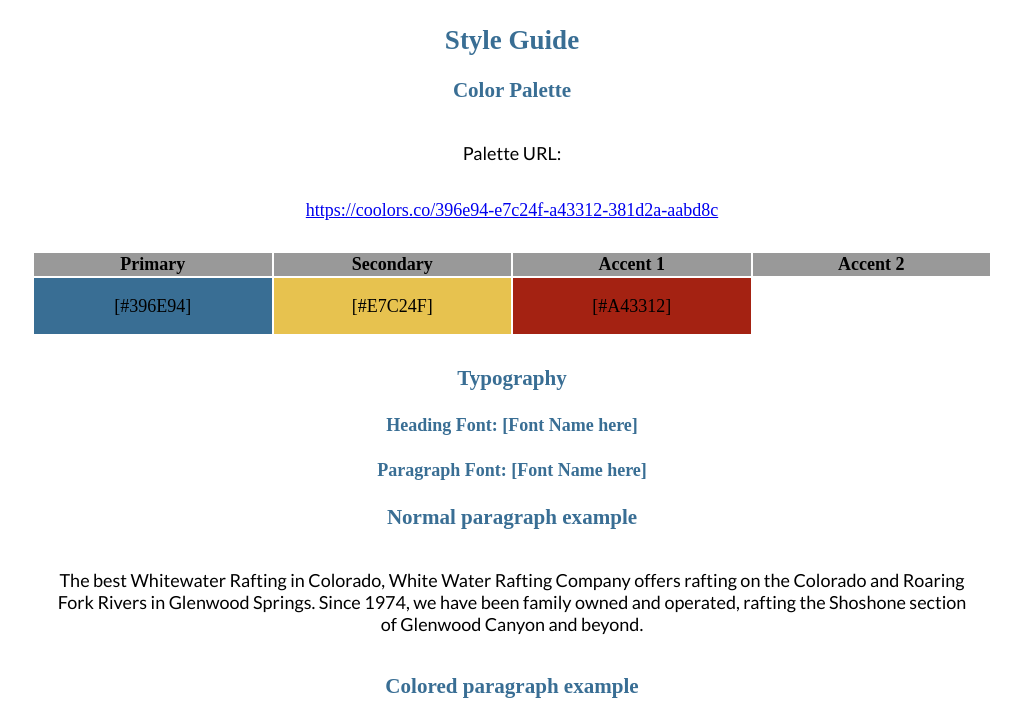
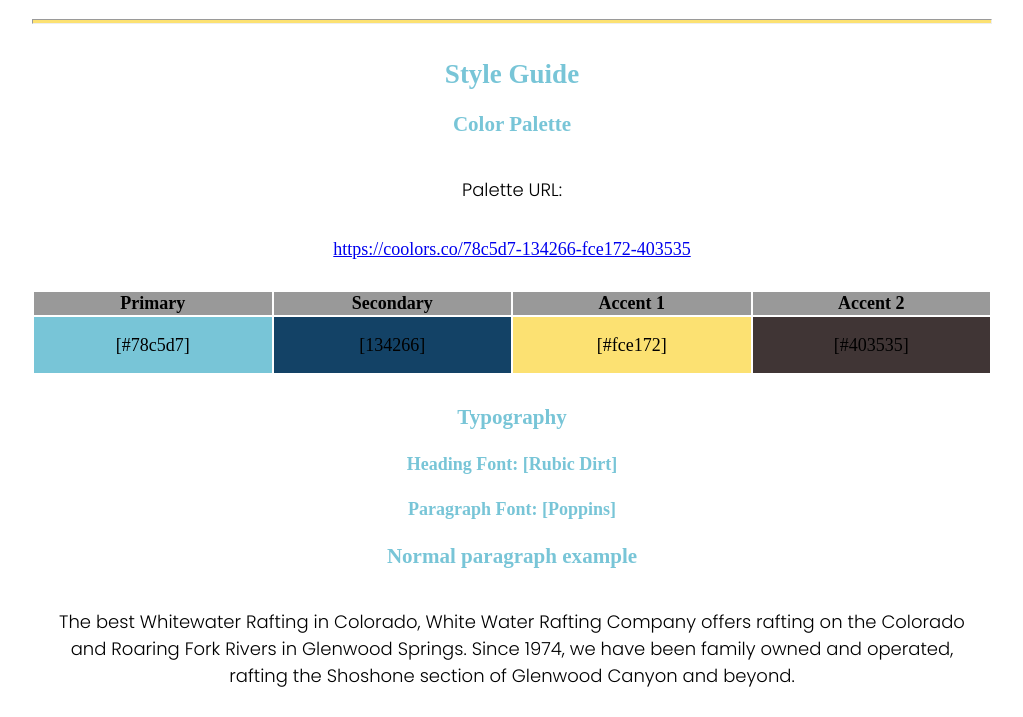
Before and after one commit to sdhatch61/https---github.com-sdhatch61-wdd-130, a plain HTML site: page wwr/site-plan-rafting.html in a window 1280 px wide. Shown: the part 1112-1829 px from the top of the page, without its empty margins (128-1151 px from the left). Drawn offline with Linux system fonts and the light colour scheme; a web font is replaced by a local one.

Commit message:
Final Update

```diff
--- a/wwr/site-plan-rafting.html
+++ b/wwr/site-plan-rafting.html
@@ -9,7 +9,7 @@
 
 <body>
   <header>
-    <h1>[Site name] Site Plan</h1>
+    <h1>Scott's White Knuckle Rafting Site Plan</h1>
     <h2>Scott Hatch</h2>
     <h2>WDD 130-22</h2>
     <!-- In the header above, add the name of your site, your name and class number. For example if you are in section 3 you would put WDD 130-03 -->
@@ -19,18 +19,24 @@
     <hr />
     <h2>Overview</h2>
     <h3>Purpose</h3>
-    <p>[Your purpose here]</p>
+    <p>Scott"s White Knuckle Rafting is located on one of the nations finest rivers for rafting.
+      We are a safety certified family owned business that has been operating for over 10 years.
+      White Knucke Rafting has been featured in top sporting magazines as the premier destination for rafting.</p>
     <!-- change this -->
 
     <h3>Audience</h3>
-    <p>[Your audience here]</p>
+    <p>Our rafting trips vary from Class I - easy rapids with small waves and few obstructions
+      up to Class V - Long, violent rapids with complex routes and steep drops or waterfalls runnable by experts only.
+      We offer trips for everyone of all ages and skill levels.
+      Scott'S White Knuckle Rafting is your destination for fun.
+    </p>
     <!-- change this -->
 
     <hr />
     <h2>Branding</h2>
     <h3>Website Logo</h3>
     <!-- Replace this with some sort of logo for your site.  A logo can be as simple as the name of your site in a nice font :) -->
-    <img src="https://byui-wdd.github.io/wdd130/rafting_images/dryoarlogo.png" alt="Logo image" />
+    <img src="images/scott's logo.png" alt="Logo image" />
     <hr />
     <h2>Style Guide</h2>
 
@@ -41,8 +47,8 @@
 
     <!-- Copy and paste the URL to your finished palette below. Replace the href value that is there with yours. Make sure to paste it into both the href value and the content text of the <a> tag -->
     <p>Palette URL:</p>
-    <a href="https://coolors.co/396e94-e7c24f-a43312-381d2a-aabd8c"
-      target="_blank">https://coolors.co/396e94-e7c24f-a43312-381d2a-aabd8c</a>
+    <a href="https://coolors.co/78c5d7-134266-fce172-000000"
+      target="_blank">https://coolors.co/78c5d7-134266-fce172-403535</a>
 
     <table class="colors">
       <tr>
@@ -53,10 +59,10 @@
       </tr>
       <!-- Replace the numbers in the boxes below with your hex color codes. Then switch to the site-plan.css file and change your colors there as well. -->
       <tr>
-        <td class="primary">[#396E94]</td>
-        <td class="secondary">[#E7C24F]</td>
-        <td class="accent1">[#A43312]</td>
-        <td class="accent2"></td>
+        <td class="primary">[#78c5d7]</td>
+        <td class="secondary">[134266]</td>
+        <td class="accent1">[#fce172]</td>
+        <td class="accent2">[#403535]</td>
       </tr>
     </table>
 
@@ -66,11 +72,11 @@
     <!-- Choose a font for your paragraphs (body copy) and headlines. What font(s) have you chosen? Think also about which of your colors above you might use for background and font colors. -->
 
     <h4>
-      Heading Font: [Font Name here]
+      Heading Font: [Rubic Dirt]
       <!-- change this -->
     </h4>
     <h4>
-      Paragraph Font: [Font Name here]
+      Paragraph Font: [Poppins]
       <!-- change this -->
     </h4>
     <h3>Normal paragraph example</h3>
--- a/wwr/styles/site-plan-rafting.css
+++ b/wwr/styles/site-plan-rafting.css
@@ -1,29 +1,29 @@
 /* if you are using any Google fonts change the font names below to your fonts.
 Any spaces in your font name should be replaced with a +.
 Fonts are separated by a & */
-@import url('https://fonts.googleapis.com/css2?family=IM+Fell+French+Canon&family=Lato:ital,wght@0,400;0,700;1,400&display=swap');
+@import url('https://fonts.googleapis.com/css2?family=Poppins:wght@300&family=Rubik+Dirt&display=swap');
 
 :root {
   /* change the values below to your colors from your palette */
-  --primary-color: #396E94   ;
-  --secondary-color: #E7C24F ;
-  --accent1-color: #A42212;
-  --accent2-color: white;
+  --primary-color:  #78c5d7  ;
+  --secondary-color: #134266 ;
+  --accent1-color: #fce172;
+  --accent2-color: #403535;
 
   /* change the values below to your chosen font(s) */
-  --heading-font: "IM Fell French Canon";
-  --paragraph-font: Lato, Helvetica, sans-serif;
+  --heading-font: "Rubik Dirt";
+  --paragraph-font: Poppins, Helvetica, sans-serif;
 
   /* these colors below should be chosen from among your palette colors above */
-  --headline-color-on-white: #396E94;  /* headlines on a white background */
-  --headline-color-on-color: white; /* headlines on a colored background */
-  --paragraph-color-on-white: #396E94; /* paragraph text on a white background */
-  --paragraph-color-on-color: white; /* paragraph text on a colored background */
-  --paragraph-background-color: #396E94  ;
-  --nav-link-color: #396E94;
-  --nav-background-color: #D4AC0D;
-  --nav-hover-link-color: white;
-  --nav-hover-background-color: #396E94;
+  --headline-color-on-white: #78c5d7;  /* headlines on a white background */
+  --headline-color-on-color: #403535; /* headlines on a colored background */
+  --paragraph-color-on-white: #134266; /* paragraph text on a white background */
+  --paragraph-color-on-color: #403535; /* paragraph text on a colored background */
+  --paragraph-background-color: #78c5d7;
+  --nav-link-color: #78c5d7;
+  --nav-background-color: #134266;
+  --nav-hover-link-color: #403535;
+  --nav-hover-background-color: #78c5d7;
 }
 
 
```
Also changed, not shown: wwr/images/scott's logo.png (added).
